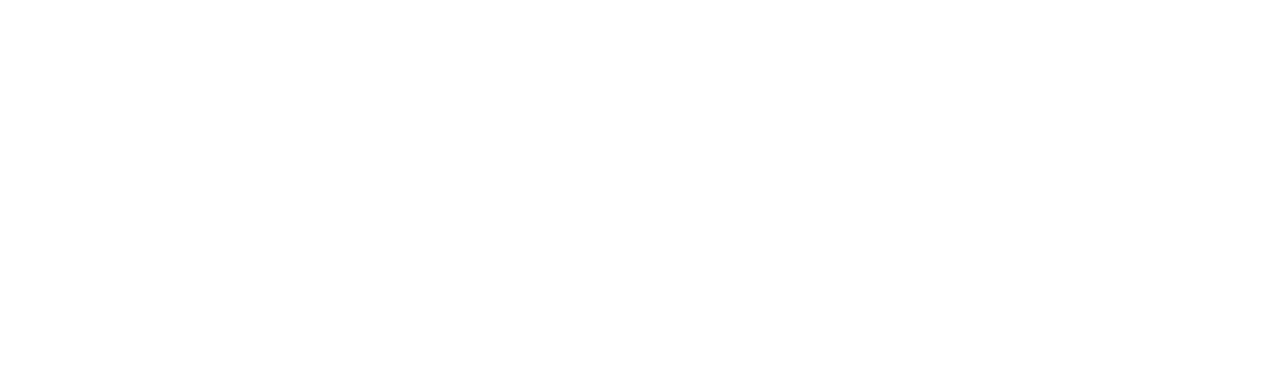
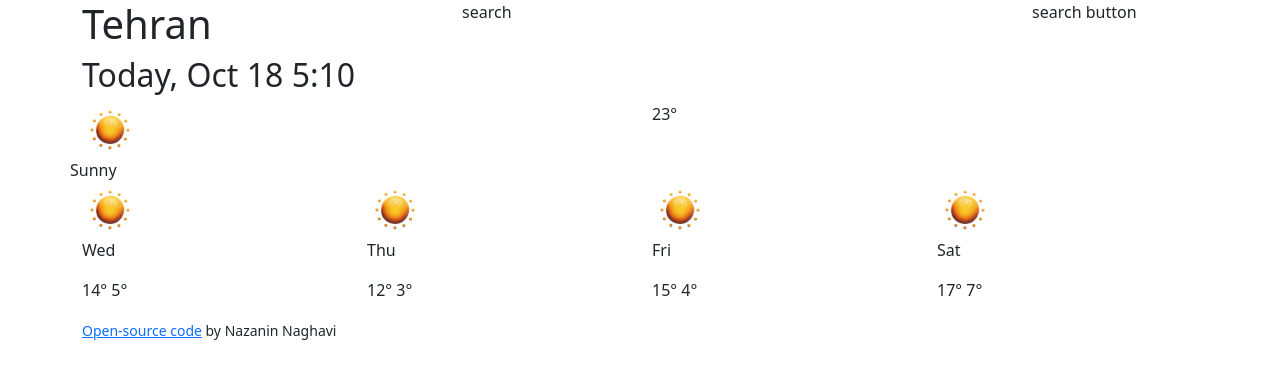
Before and after one commit to nazaninsnr/Vanilla-Weather-App, a plain HTML site: page index.html in a window 1280 px wide. Drawn offline with nearby package versions, Linux system fonts and the light colour scheme.

Commit message:
Added the HTML structure

```diff
--- a/index.html
+++ b/index.html
@@ -14,7 +14,81 @@
     <title>Weather App</title>
   </head>
   <body>
-    <div class="container"></div>
+    <div class="container">
+      <div class="weather-app">
+        <div class="row">
+          <div class="col-md-4">
+            <h1>Tehran</h1>
+            <h2>Today, Oct 18 5:10</h2>
+          </div>
+          <div class="col-md-6">search</div>
+          <div class="col-md-2">search button</div>
+        </div>
+        <div class="row">
+          <div class="col-md-6">
+            <div class="row">
+              <img src="images/sun.png" alt="" style="max-width: 80px" />
+            </div>
+            <div class="row">Sunny</div>
+          </div>
+          <div class="col-md-6">23°</div>
+        </div>
+        <div class="row">
+          <div class="col-md-3">
+            <div class="row">
+              <img src="images/sun.png" alt="" style="max-width: 80px" />
+            </div>
+            <div class="row">
+              <p>Wed</p>
+            </div>
+            <div class="row">
+              <p>14° 5°</p>
+            </div>
+          </div>
+          <div class="col-md-3">
+            <div class="row">
+              <img src="images/sun.png" alt="" style="max-width: 80px" />
+            </div>
+            <div class="row">
+              <p>Thu</p>
+            </div>
+            <div class="row">
+              <p>12° 3°</p>
+            </div>
+          </div>
+          <div class="col-md-3">
+            <div class="row">
+              <img src="images/sun.png" alt="" style="max-width: 80px" />
+            </div>
+            <div class="row">
+              <p>Fri</p>
+            </div>
+            <div class="row">
+              <p>15° 4°</p>
+            </div>
+          </div>
+          <div class="col-md-3">
+            <div class="row">
+              <img src="images/sun.png" alt="" style="max-width: 80px" />
+            </div>
+            <div class="row">
+              <p>Sat</p>
+            </div>
+            <div class="row">
+              <p>17° 7°</p>
+            </div>
+          </div>
+        </div>
+        <small>
+          <a
+            href="https://github.com/nazaninsnr/Vanilla-Weather-App"
+            target="_blank"
+            >Open-source code</a
+          >
+          by Nazanin Naghavi
+        </small>
+      </div>
+    </div>
     <script src="src/script.js"></script>
   </body>
 </html>
```
Also changed, not shown: images/sun.png (added).
